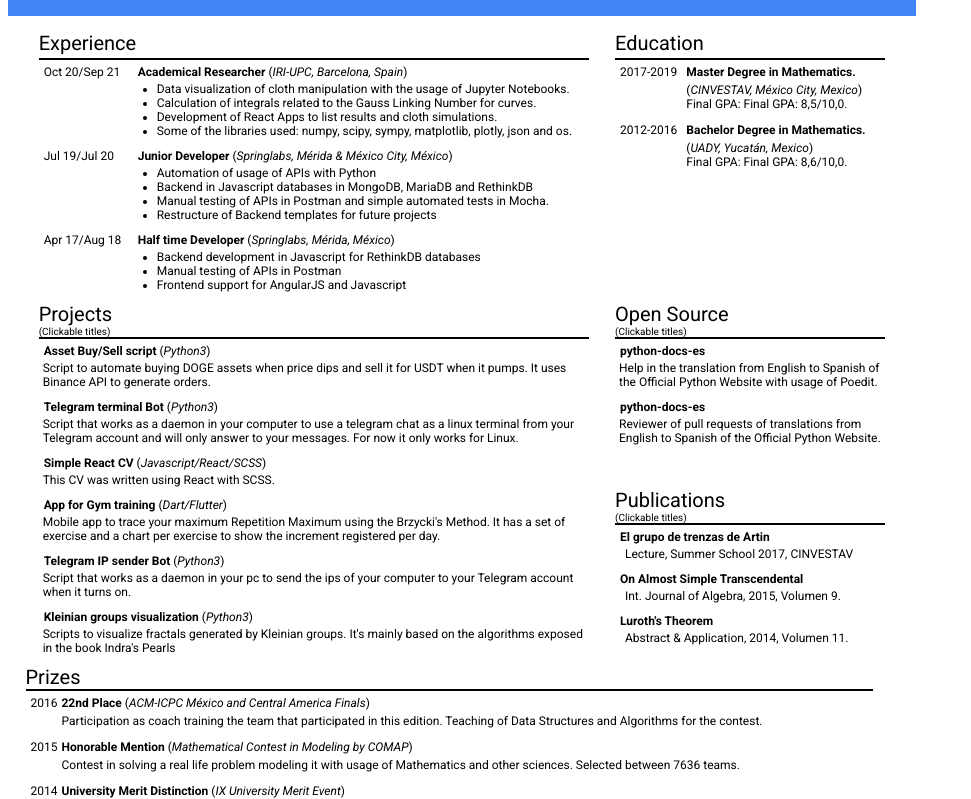
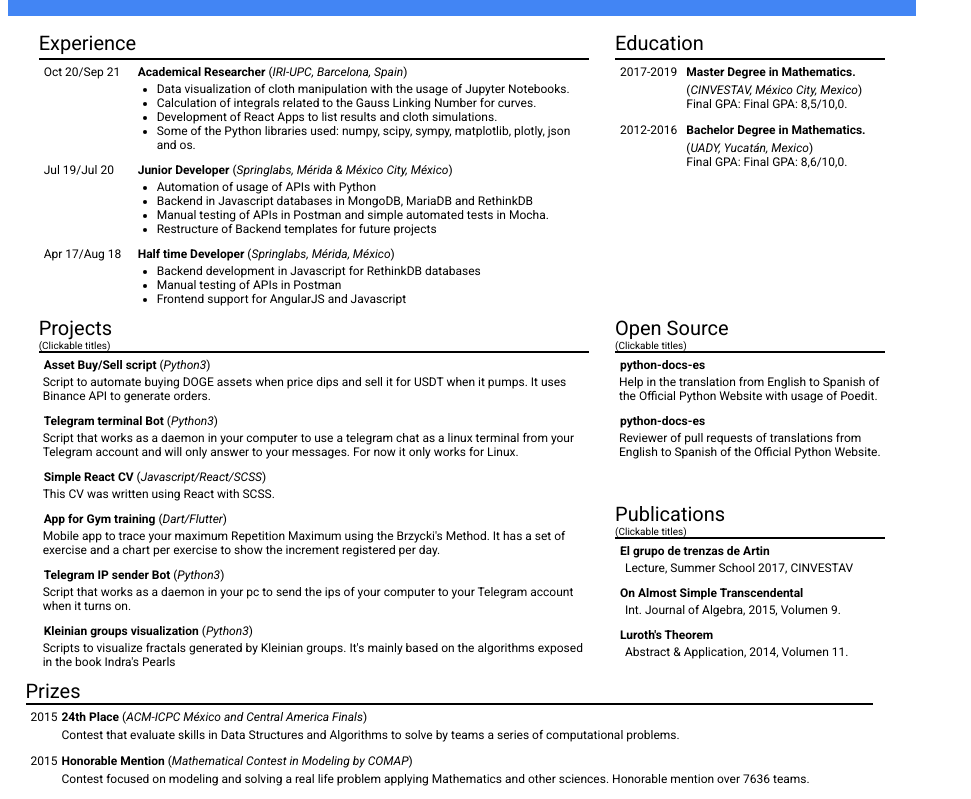
Before and after one commit to iam-agf/react-cv, a React (Create React App) app: page / in a window 1280 px wide. Shown: the part 181-980 px from the top of the page, without its empty margins (0-971 px from the left). Built offline with nearby package versions, Linux system fonts and the light colour scheme.

Commit message:
Reformatting info

```diff
--- a/src/react/lower/jsonData/experienceInfo.js
+++ b/src/react/lower/jsonData/experienceInfo.js
@@ -9,7 +9,7 @@ export const experienceData = [    {
             "Data visualization of cloth manipulation with the usage of Jupyter Notebooks.",
             "Calculation of integrals related to the Gauss Linking Number for curves.",
             "Development of React Apps to list results and cloth simulations.",
-            "Some of the libraries used: numpy, scipy, sympy, matplotlib, plotly, json and os."
+            "Some of the Python libraries used: numpy, scipy, sympy, matplotlib, plotly, json and os."
         ]
     },
     {
--- a/src/react/lower/jsonData/prizesInfo.js
+++ b/src/react/lower/jsonData/prizesInfo.js
@@ -1,17 +1,17 @@
 export const prizesData = [
     {
-        "date": "2016",
-        "position": "22nd Place",
+        "date": "2015",
+        "position": "24th Place",
         "contest": "ACM-ICPC México and Central America Finals",
         "location": "México City, México, México and Central America",
-        "detail": "Participation as coach training the team that participated in this edition. Teaching of Data Structures and Algorithms for the contest.",
+        "detail": "Contest that evaluate skills in Data Structures and Algorithms to solve by teams a series of computational problems.",
         "link": ""
     }, {
-        "date": 2015,
+        "date": "2015",
         "position": "Honorable Mention",
         "contest": "Mathematical Contest in Modeling by COMAP",
         "location": "Online, International",
-        "detail": "Contest in solving a real life problem modeling it with usage of Mathematics and other sciences. Selected between 7636 teams.",
+        "detail": "Contest focused on modeling and solving a real life problem applying Mathematics and other sciences. Honorable mention over 7636 teams.",
         "link": "https://www.comap-math.com/mcm/2015Certs/41823.pdf"
     }, {
         "date": "2014",
```
